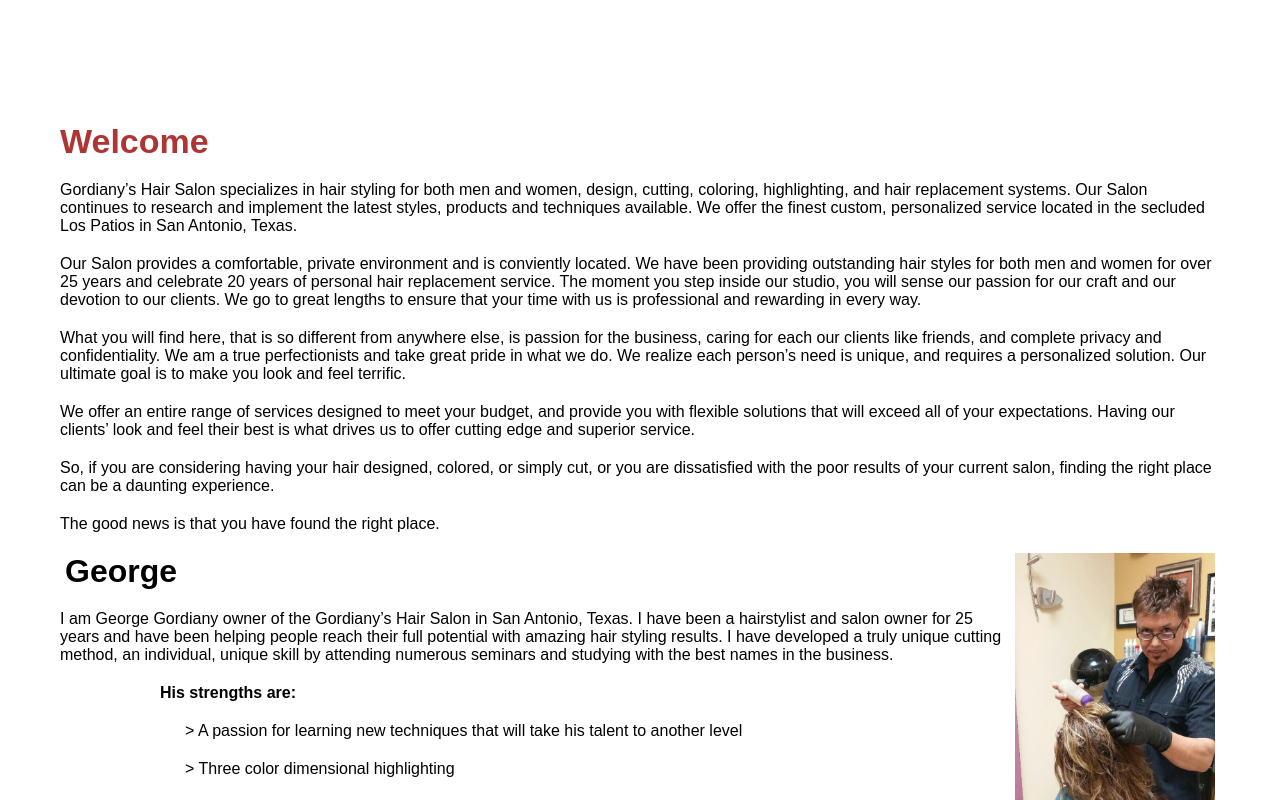
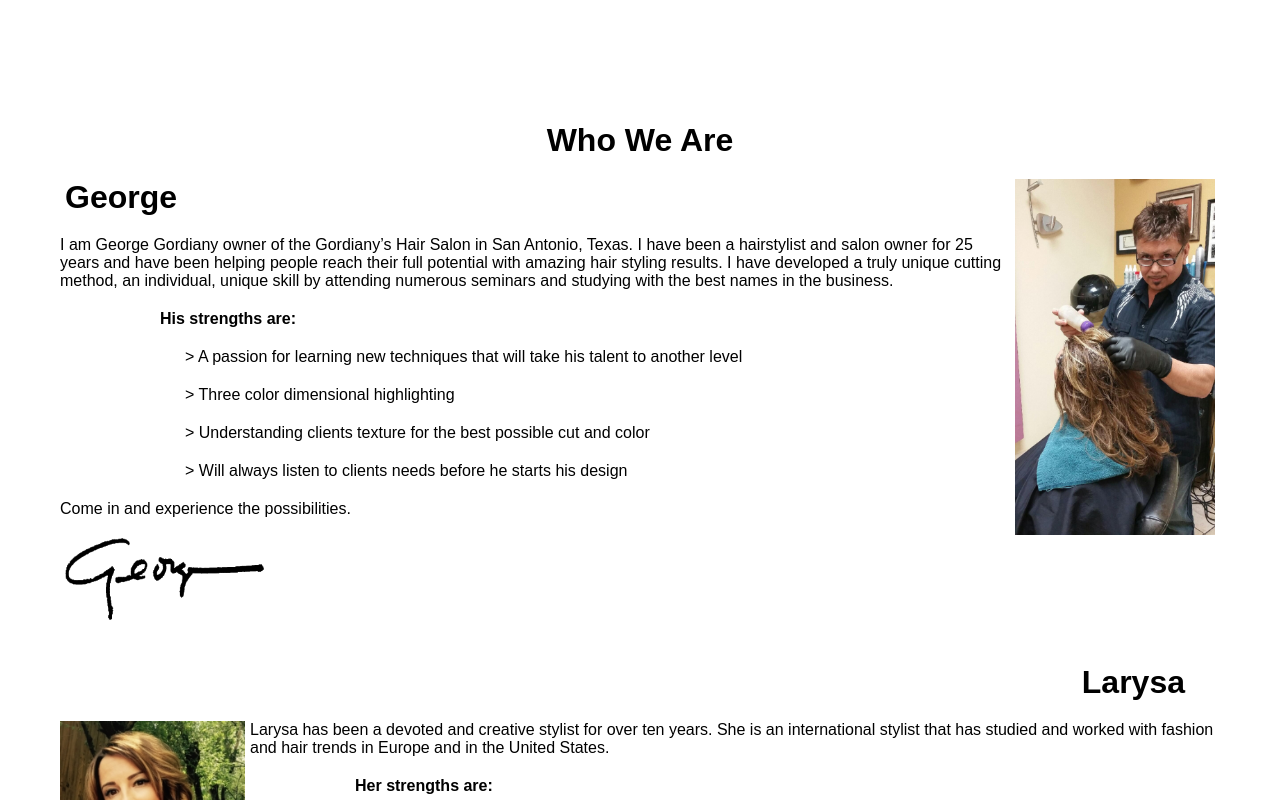
Before and after one commit to Graeme-Parker-Smith/hair-final, a React (Create React App) app: page / in a window 1280 px wide. Shown: the part 920-1720 px from the top of the page. Built offline with nearby package versions, Linux system fonts and the light colour scheme.

Commit message:
animate and style whoweare

```diff
--- a/src/components/WhoWeAre/WhoWeAre.css
+++ b/src/components/WhoWeAre/WhoWeAre.css
@@ -6,6 +6,12 @@
 	padding-right: 15px;
 	font-family: Arial, Helvetica, sans-serif;
 	margin-top: 100px;
+}
+h1:first-child {
+    text-align: center;
+}
+div {
+    background-color: 'black'
 }
 
 @media only screen and (min-width: 1200px) {
--- a/src/components/WhoWeAre/WhoWeAre.js
+++ b/src/components/WhoWeAre/WhoWeAre.js
@@ -1,11 +1,21 @@
-import React from 'react';
+import React, { useEffect } from 'react';
 import './WhoWeAre.css';
+import AOS from 'aos';
+import 'aos/dist/aos.css';
 
 export default () => {
+	useEffect(() => {
+		AOS.init({
+			duration: 1500,
+			mirror: true,
+			offset: 150,
+		});
+		AOS.refresh();
+	}, []);
 	return (
-		<div style={{color: 'white'}} className="screen-content">
-			<h2>Welcome</h2>
-			<p>
+		<div style={{ color: 'black', backgroundColor: 'white'  }} className="screen-content">
+			<h1>Who We Are</h1>
+			{/* <p>
 				Gordiany’s Hair Salon specializes in hair styling for both men and women, design, cutting, coloring,
 				highlighting, and hair replacement systems. Our Salon continues to research and implement the latest
 				styles, products and techniques available. We offer the finest custom, personalized service located in
@@ -33,8 +43,8 @@ export default () => {
 				So, if you are considering having your hair designed, colored, or simply cut, or you are dissatisfied
 				with the poor results of your current salon, finding the right place can be a daunting experience.
 			</p>
-			<p>The good news is that you have found the right place.</p>
-			<h1>
+			<p>The good news is that you have found the right place.</p> */}
+			<h1 data-aos="fade-left">
 				<span>
 					George{' '}
 					<img
@@ -44,31 +54,35 @@ export default () => {
 					/>
 				</span>
 			</h1>
-			<p>
+			<p data-aos="fade-right">
 				I am George Gordiany owner of the Gordiany’s Hair Salon in San Antonio, Texas. I have been a hairstylist
 				and salon owner for 25 years and have been helping people reach their full potential with amazing hair
 				styling results. I have developed a truly unique cutting method, an individual, unique skill by
 				attending numerous seminars and studying with the best names in the business.
 			</p>
-			<div className="George">
-				<p>
+			<div  className="George">
+				<p  data-aos="fade-up">
 					<strong>His strengths are:</strong>
 				</p>
-				<p>{`>`} A passion for learning new techniques that will take his talent to another level</p>
-				<p>{`>`} Three color dimensional highlighting</p>
-				<p>{`>`} Understanding clients texture for the best possible cut and color</p>
-				<p>{`>`} Will always listen to clients needs before he starts his design</p>
+				<p data-aos="fade-up">
+					{`>`} A passion for learning new techniques that will take his talent to another level
+				</p>
+				<p data-aos="fade-up">{`>`} Three color dimensional highlighting</p>
+				<p data-aos="fade-up">{`>`} Understanding clients texture for the best possible cut and color</p>
+				<p data-aos="fade-up">{`>`} Will always listen to clients needs before he starts his design</p>
 			</div>
-			<p>Come in and experience the possibilities.</p>
-			<p>
+			<p data-aos="fade-up">Come in and experience the possibilities.</p>
+			<p  data-aos="fade-up">
 				<img
 					alt="Owner Signature"
 					src={require('../../images/Signature.gif')}
 					style={{ width: '199px', height: '82px' }}
 				/>
 			</p>
-			<h2>Larysa</h2>
-			<div>
+			<h1 data-aos="fade-left" style={{ textAlign: 'right', marginRight: 40 }}>
+				Larysa
+			</h1>
+			<div data-aos="fade-right">
 				<img
 					alt="Larysa"
 					src={require('../../images/Laurisa-NEW-225x300.jpg')}
@@ -80,13 +94,13 @@ export default () => {
 				</p>
 			</div>
 			<div className="Larysa">
-				<p>
+				<p data-aos="fade-up">
 					<strong>Her strengths are:</strong>
 				</p>
-				<p>{`>`} Specializing in the latest women’s and men’s cut designs.</p>
-				<p>{`>`} Hair color and trent-setting highlight techniques.</p>
-				<p>{`>`} Updo hair designs for your special days.</p>
-				<p>{`>`} The rare ability to advise and consult the client in the total look</p>
+				<p data-aos="fade-up">{`>`} Specializing in the latest women’s and men’s cut designs.</p>
+				<p data-aos="fade-up">{`>`} Hair color and trent-setting highlight techniques.</p>
+				<p data-aos="fade-up">{`>`} Updo hair designs for your special days.</p>
+				<p data-aos="fade-up">{`>`} The rare ability to advise and consult the client in the total look</p>
 			</div>
 		</div>
 	);
--- a/src/screens/Home.js
+++ b/src/screens/Home.js
@@ -3,12 +3,13 @@ import ImageChanger from '../components/ImageChanger/ImageChanger';
 import CenterParagraph from '../components/CenterParagraph/CenterParagraph';
 import CardSection from '../components/CardSection/CardSection';
 import GridDisplay from '../components/GridDisplay/GridDisplay';
-import Stylists from './Stylists/Stylists';
+import WhoWeAre from '../components/WhoWeAre/WhoWeAre';
+
 export default () => (
 	<div>
 		<ImageChanger />
 		<CenterParagraph />
-		<Stylists />
+		<WhoWeAre />
 		<CardSection />
 		<GridDisplay />
 	</div>
```
